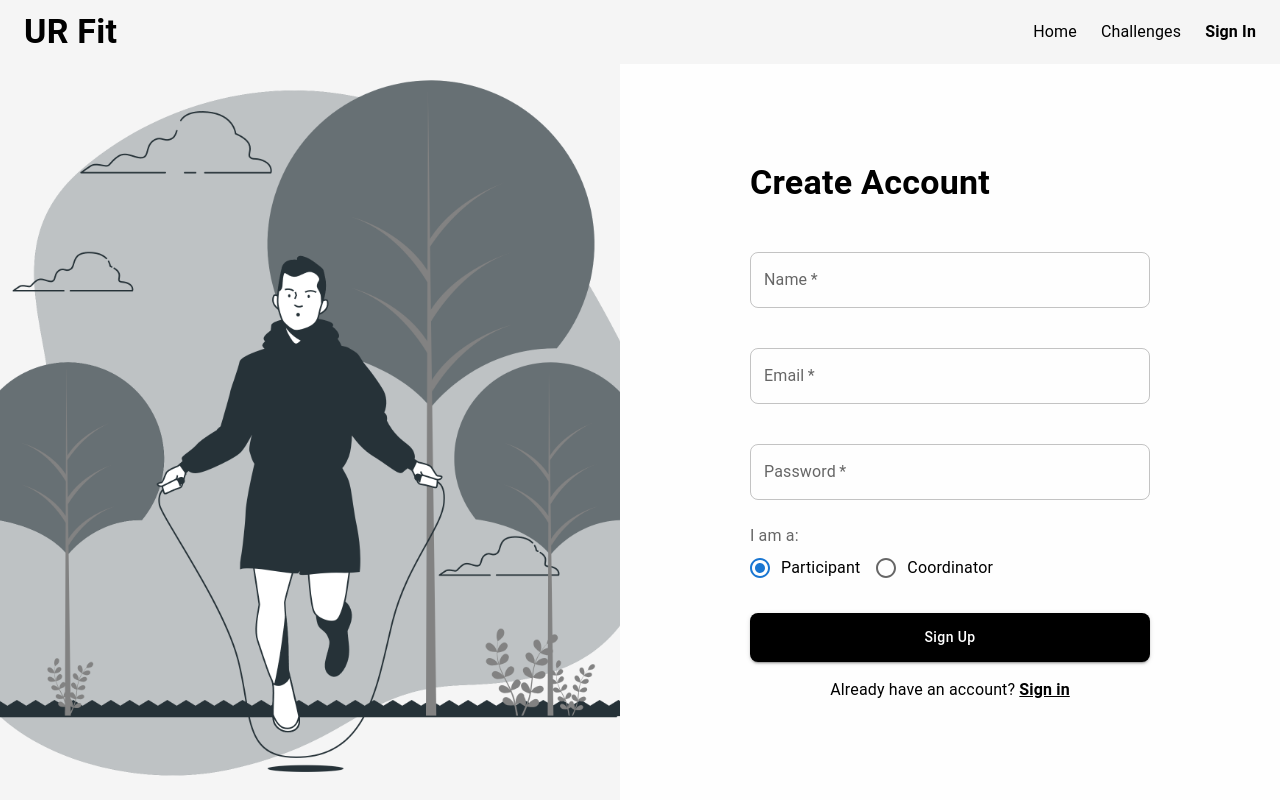
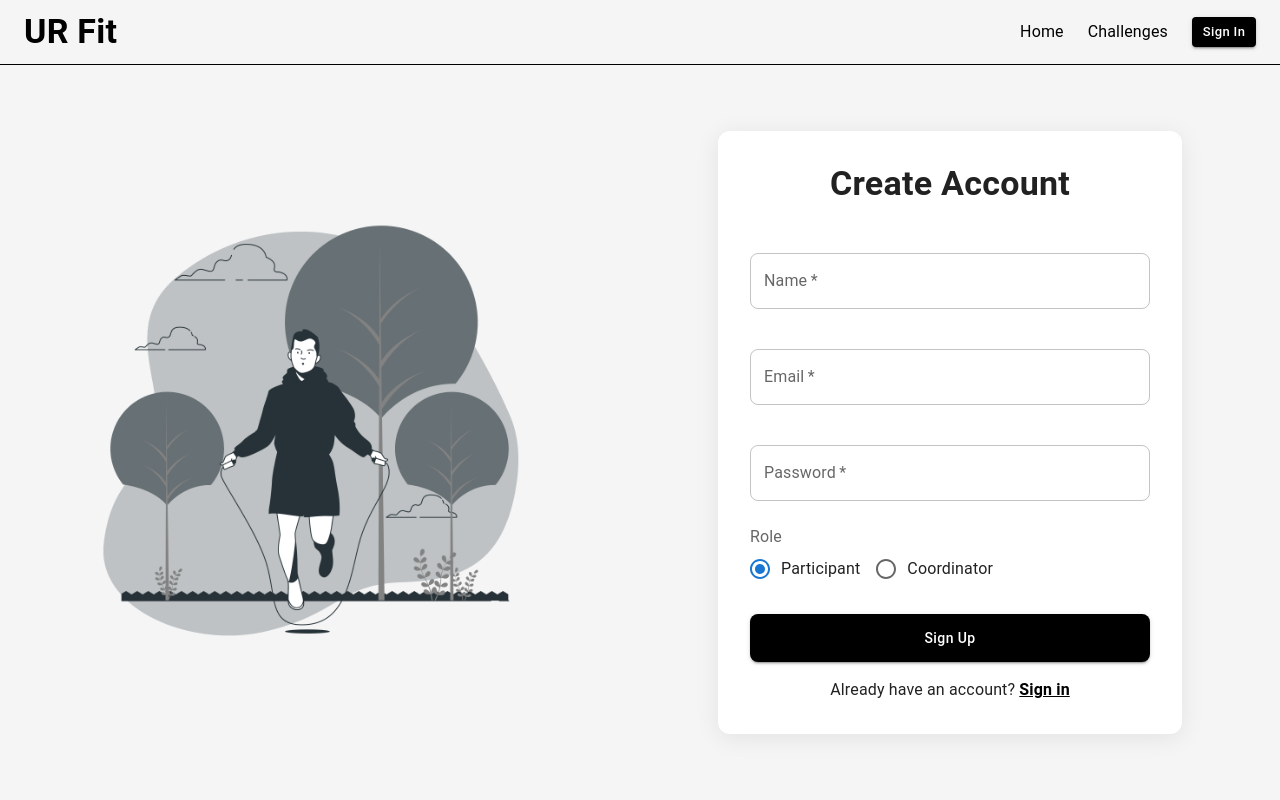
Before and after one commit to sidr467/ur-fit, a React (Vite) app in the folder client/: page /signup in a window 1280 px wide. Built offline with nearby package versions, Linux system fonts and the light colour scheme.

Commit message:
some design changes in signup ,login, navbar

```diff
--- a/client/src/components/Navbar.jsx
+++ b/client/src/components/Navbar.jsx
@@ -1,49 +1,134 @@
-import React from 'react';
-import { Link, useLocation } from 'react-router-dom';
-import { AppBar, Toolbar, Typography, Box, Button } from '@mui/material';
+import React from "react"
+import { Link, useLocation } from "react-router-dom"
+import { AppBar, Toolbar, Typography, Box, Button } from "@mui/material"
 
 const Navbar = ({ user, onLogout }) => {
-  const location = useLocation();
+  const location = useLocation()
 
   return (
-    <AppBar position="static" color="transparent" elevation={0}>
-      <Toolbar sx={{ justifyContent: 'space-between' }}>
-        <Typography variant="h4" sx={{ fontWeight: 'bold' }}>
+    <AppBar
+      position="static"
+      color="transparent"
+      elevation={0}
+      sx={{
+        borderBottom: "1px solid #000", // Add black bottom border
+        boxShadow: "none",
+      }}
+    >
+      <Toolbar sx={{ justifyContent: "space-between" }}>
+        <Typography variant="h4" sx={{ fontWeight: "bold" }}>
           UR Fit
         </Typography>
-        <Box sx={{ display: 'flex', gap: '24px', alignItems: 'center' }}>
-          <Link to="/" style={{ textDecoration: 'none', color: 'inherit' }}>
+        <Box sx={{ display: "flex", gap: "24px", alignItems: "center" }}>
+          <Link to="/" style={{ textDecoration: "none", color: "inherit" }}>
             <Typography>Home</Typography>
           </Link>
-          <Link to="/challenges" style={{ textDecoration: 'none', color: 'inherit' }}>
+          <Link
+            to="/challenges"
+            style={{ textDecoration: "none", color: "inherit" }}
+          >
             <Typography>Challenges</Typography>
           </Link>
           {user ? (
-            <Button onClick={onLogout} variant="outlined" size="small">
+            <Button
+              onClick={onLogout}
+              variant="contained"
+              size="small"
+              sx={{
+                backgroundColor: "#000",
+                color: "#fff",
+                fontWeight: 500,
+                borderRadius: "4px",
+                "&:hover": {
+                  backgroundColor: "#333",
+                  color: "#fff",
+                },
+              }}
+            >
               Logout
             </Button>
-          ) : location.pathname === '/signup' ? (
-            <Link to="/login" style={{ textDecoration: 'none', color: 'black' }}>
-              <Typography fontWeight="bold">Sign In</Typography>
-            </Link>
-          ) : location.pathname === '/login' ? (
-            <Link to="/signup" style={{ textDecoration: 'none', color: 'black' }}>
-              <Typography fontWeight="bold">Sign Up</Typography>
-            </Link>
+          ) : location.pathname === "/signup" ? (
+            <Button
+              component={Link}
+              to="/login"
+              variant="contained"
+              size="small"
+              sx={{
+                backgroundColor: "#000",
+                color: "#fff",
+                fontWeight: 500,
+                borderRadius: "4px",
+                "&:hover": {
+                  backgroundColor: "#333",
+                  color: "#fff",
+                },
+              }}
+            >
+              Sign In
+            </Button>
+          ) : location.pathname === "/login" ? (
+            <Button
+              component={Link}
+              to="/signup"
+              variant="contained"
+              size="small"
+              sx={{
+                backgroundColor: "#000",
+                color: "#fff",
+                fontWeight: 500,
+                borderRadius: "4px",
+                "&:hover": {
+                  backgroundColor: "#333",
+                  color: "#fff",
+                },
+              }}
+            >
+              Sign Up
+            </Button>
           ) : (
             <>
-              <Link to="/login" style={{ textDecoration: 'none', color: 'black' }}>
-                <Typography fontWeight="bold">Sign In</Typography>
-              </Link>
-              <Link to="/signup" style={{ textDecoration: 'none', color: 'black' }}>
-                <Typography fontWeight="bold">Sign Up</Typography>
-              </Link>
+              <Button
+                component={Link}
+                to="/login"
+                variant="contained"
+                size="small"
+                sx={{
+                  backgroundColor: "#000",
+                  color: "#fff",
+                  fontWeight: 500,
+                  borderRadius: "4px",
+                  "&:hover": {
+                    backgroundColor: "#333",
+                    color: "#fff",
+                  },
+                }}
+              >
+                Sign In
+              </Button>
+              <Button
+                component={Link}
+                to="/signup"
+                variant="contained"
+                size="small"
+                sx={{
+                  backgroundColor: "#000",
+                  color: "#fff",
+                  fontWeight: 500,
+                  borderRadius: "4px",
+                  "&:hover": {
+                    backgroundColor: "#333",
+                    color: "#fff",
+                  },
+                }}
+              >
+                Sign Up
+              </Button>
             </>
           )}
         </Box>
       </Toolbar>
     </AppBar>
-  );
-};
+  )
+}
 
-export default Navbar;
+export default Navbar
--- a/client/src/components/auth/signup.jsx
+++ b/client/src/components/auth/signup.jsx
@@ -1,5 +1,5 @@
-import React, { useState } from 'react';
-import { Link, useNavigate } from 'react-router-dom';
+import React, { useState } from "react"
+import { Link, useNavigate } from "react-router-dom"
 import {
   Box,
   TextField,
@@ -9,86 +9,120 @@ import {
   RadioGroup,
   FormControlLabel,
   FormControl,
-  FormLabel
-} from '@mui/material';
-import sideImage from '../../assets/Skipping.png';
-import { signup as signupService } from '../../services/api';
-import Navbar from '../Navbar'; // Assuming you have a Navbar component
+  FormLabel,
+  Paper
+} from "@mui/material"
+import sideImage from "../../assets/Skipping.png"
+import { signup as signupService } from "../../services/api"
+import Navbar from "../Navbar" // Assuming you have a Navbar component
 
 const SignUpPage = () => {
   const [formData, setFormData] = useState({
-    name: '',
-    email: '',
-    password: '',
-    role: 'participant' // Default selection
-  });
-  const [error, setError] = useState('');
-  const [success, setSuccess] = useState('');
-  const navigate = useNavigate();
+    name: "",
+    email: "",
+    password: "",
+    role: "participant", // Default selection
+  })
+  const [error, setError] = useState("")
+  const [success, setSuccess] = useState("")
+  const navigate = useNavigate()
 
   const handleChange = (e) => {
-    const { name, value } = e.target;
-    setFormData(prev => ({ ...prev, [name]: value }));
-  };
+    const { name, value } = e.target
+    setFormData((prev) => ({ ...prev, [name]: value }))
+  }
 
   const handleSubmit = async (e) => {
-  e.preventDefault();
-  setError('');
-  setSuccess('');
+    e.preventDefault()
+    setError("")
+    setSuccess("")
     try {
-    const res = await signupService(formData);
-    if (res.data && res.data.message && res.data.message.toLowerCase().includes('error')) {
-      setError(res.data.message || 'Signup failed');
-      return;
+      const res = await signupService(formData)
+      if (
+        res.data &&
+        res.data.message &&
+        res.data.message.toLowerCase().includes("error")
+      ) {
+        setError(res.data.message || "Signup failed")
+        return
       }
-    setSuccess('Signup successful! Redirecting to login...');
-    setTimeout(() => navigate('/login'), 1500);
+      setSuccess("Signup successful! Redirecting to login...")
+      setTimeout(() => navigate("/login"), 1500)
     } catch (err) {
-    setError(err.response?.data?.message || 'Server error');
+      setError(err.response?.data?.message || "Server error")
     }
-};
+  }
 
   return (
-    <Box sx={{
-      display: 'flex',
-      flexDirection: 'column',
-      height: '100vh',
-      backgroundColor: '#f5f5f5'
-    }}>
+    <Box
+      sx={{
+        display: "flex",
+        flexDirection: "column",
+        height: "100vh",
+        backgroundColor: "#f5f5f5",
+      }}
+    >
       {/* Top Navigation Bar */}
       <Navbar></Navbar>
 
       {/* Main Content - Two Equal Columns */}
-      <Box sx={{
-        display: 'flex',
+      <Box
+        sx={{
+          display: "flex",
           flex: 1,
-        overflow: 'hidden'
-      }}>
+          overflow: "hidden",
+        }}
+      >
         {/* Left Side - Background Image */}
-        <Box sx={{
+        <Box
+          sx={{
             flex: 1,
-          display: { xs: 'none', md: 'block' },
-          backgroundImage: `url(${sideImage})`,
-          backgroundSize: 'cover',
-          backgroundPosition: 'center'
-        }} />
+            display: { xs: "none", md: "flex" },
+            alignItems: "center",
+            justifyContent: "center",
+            backgroundColor: "#f5f5f5",
+          }}
+        >
+          <Box
+            component="img"
+            src={sideImage}
+            alt="Wellness"
+            sx={{
+              maxWidth: "70%",
+              maxHeight: "70%",
+              objectFit: "contain",
+              borderRadius: 2,
+            }}
+          />
+        </Box>
 
         {/* Right Side - Sign Up Form */}
-        <Box sx={{
+        <Box
+          sx={{
             flex: 1,
-          display: 'flex',
-          justifyContent: 'center',
-          alignItems: 'center',
-          backgroundColor: 'rgba(255,255,255,0.9)',
-          overflowY: 'auto',
-          padding: '20px'
-        }}>
-          <Box sx={{
-            width: '100%',
-            maxWidth: '400px',
-            padding: '40px'
-          }}>
-            <Typography variant="h4" sx={{ mb: 4, fontWeight: 'bold' }}>
+            display: "flex",
+            justifyContent: "center",
+            alignItems: "center",
+            backgroundColor: "#f5f5f5",
+            overflowY: "auto",
+            padding: "20px",
+          }}
+        >
+          <Paper
+            elevation={3}
+            sx={{
+              width: "100%",
+              maxWidth: "400px",
+              p: 4,
+              borderRadius: 3,
+              boxShadow: "0 4px 24px rgba(0,0,0,0.08)",
+              backgroundColor: "#fff",
+              display: "flex",
+              flexDirection: "column",
+              alignItems: "center",
+            }}
+          >
+            <Typography variant="h4" sx={{ mb: 4, fontWeight: "bold" }}>
               Create Account
             </Typography>
 
@@ -132,8 +166,8 @@ const handleSubmit = async (e) => {
               />
 
               {/* User Type Selection */}
-              <FormControl component="fieldset" sx={{ mb: 3, width: '100%' }}>
-                <FormLabel component="legend">I am a:</FormLabel>
+              <FormControl component="fieldset" sx={{ mb: 3, width: "100%" }}>
+                <FormLabel component="legend">Role</FormLabel>
                 <RadioGroup
                   row
                   name="role"
@@ -171,8 +205,8 @@ const handleSubmit = async (e) => {
                 sx={{
                   py: 1.5,
                   mb: 2,
-                  backgroundColor: 'black',
-                  '&:hover': { backgroundColor: '#333' }
+                  backgroundColor: "black",
+                  "&:hover": { backgroundColor: "#333" },
                 }}
               >
                 Sign Up
@@ -180,16 +214,16 @@ const handleSubmit = async (e) => {
             </form>
 
             <Typography align="center">
-              Already have an account?{' '}
-              <Link to="/login" style={{ color: 'black', fontWeight: 'bold' }}>
+              Already have an account?{" "}
+              <Link to="/login" style={{ color: "black", fontWeight: "bold" }}>
                 Sign in
               </Link>
             </Typography>
+            </Paper>
           </Box>
       </Box>
     </Box>
-    </Box>
-  );
-};
+  )
+}
 
-export default SignUpPage;
+export default SignUpPage
```
Also changed, not shown: client/src/components/ChallengeModal.jsx (+10 -6 lines), client/src/components/auth/login.jsx (+37 -15 lines), client/src/pages/CoordinatorChallenges.jsx (+74 -60 lines), client/src/pages/Home.jsx (+22 -4 lines), 1 other file (tests, documents, lock files or other folders). Lines whose indentation alone changed are shown as unchanged.
